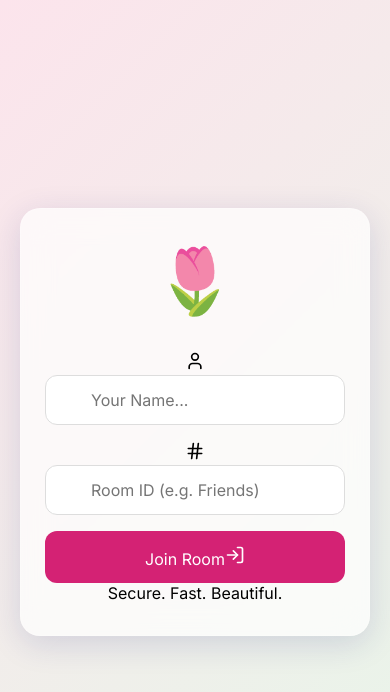
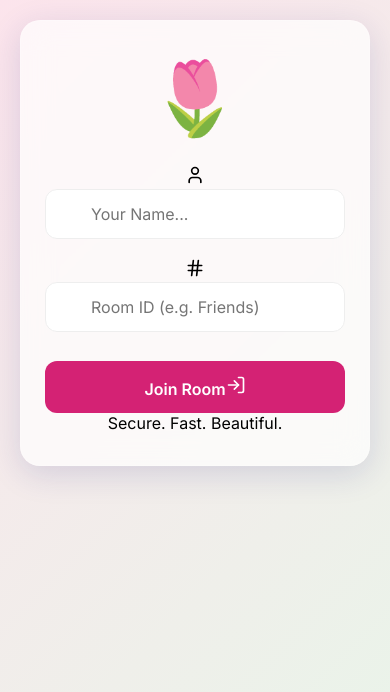
Before and after one commit to Shivami97/tulip-chat, a React (Vite) app: page / in a window 390 px wide. Shown: the top 692 px of the page. Built offline with nearby package versions, Linux system fonts and the light colour scheme; no server answers.

Commit message:
fix mobile layout properly

```diff
--- a/src/index.css
+++ b/src/index.css
@@ -1,12 +1,14 @@
 @import url('https://fonts.googleapis.com/css2?family=Inter:wght@300;400;500;600;700&display=swap');
 
-/* ================= VARIABLES ================= */
+/* ================= ROOT COLORS ================= */
+
 :root {
   --primary: #d42274;
   --primary-light: #ff75a0;
   --secondary: #2e7d32;
 
   --bg-gradient: linear-gradient(135deg, #fce4ec 0%, #e8f5e9 100%);
+
   --glass-bg: rgba(255, 255, 255, 0.7);
   --glass-border: rgba(255, 255, 255, 0.2);
 
@@ -18,42 +20,58 @@
 }
 
 /* ================= RESET ================= */
+
 * {
   margin: 0;
   padding: 0;
   box-sizing: border-box;
+
   font-family: "Inter", sans-serif;
+
   -webkit-tap-highlight-color: transparent;
 }
 
 /* ================= BODY ================= */
+
 body {
   background: var(--bg-gradient);
-  min-height: 100vh;
+
+  min-height: 100dvh;
   width: 100vw;
-
-  display: flex;
-  justify-content: center;
-  align-items: center;
 
   overflow: hidden;
 }
 
 /* ================= ROOT ================= */
+
 #root {
   width: 100%;
-  height: 100%;
+  height: 100dvh;
+
   display: flex;
   justify-content: center;
-  align-items: center;
+  align-items: stretch;
+}
+
+/* ================= SCROLLBAR ================= */
+
+::-webkit-scrollbar {
+  width: 6px;
+}
+
+::-webkit-scrollbar-thumb {
+  background: rgba(0,0,0,0.15);
+  border-radius: 10px;
 }
 
 /* ================= ANIMATION ================= */
+
 @keyframes fadeIn {
   from {
     opacity: 0;
     transform: translateY(10px);
   }
+
   to {
     opacity: 1;
     transform: translateY(0);
@@ -61,10 +79,11 @@ body {
 }
 
 .fade-in {
-  animation: fadeIn 0.5s ease-out;
+  animation: fadeIn 0.4s ease-out;
 }
 
 /* ================= JOIN PAGE ================= */
+
 .join-container {
   width: 100%;
   max-width: 450px;
@@ -73,6 +92,7 @@ body {
 
 .join-card {
   background: var(--glass-bg);
+
   backdrop-filter: blur(15px);
 
   border: 1px solid var(--glass-border);
@@ -81,22 +101,19 @@ body {
   padding: 3rem 2rem;
 
   box-shadow: var(--shadow);
+
   text-align: center;
 }
 
-.logo-section {
-  margin-bottom: 2rem;
-}
-
 .tulip-logo-emoji {
-  font-size: 4rem;
-  margin-bottom: 1rem;
+  font-size: 4.5rem;
+  margin-bottom: 1.5rem;
 }
 
 .form-section {
   display: flex;
   flex-direction: column;
-  gap: 1rem;
+  gap: 1.2rem;
 }
 
 .input-group {
@@ -105,34 +122,45 @@ body {
 
 .input-group input {
   width: 100%;
+
   padding: 14px 14px 14px 45px;
 
   border-radius: 12px;
-  border: 1px solid #ddd;
+  border: 1px solid #eee;
+
+  font-size: 16px;
 
   outline: none;
-  font-size: 16px;
+
+  background: rgba(255,255,255,0.9);
 }
 
 .join-btn {
+  margin-top: 10px;
+
   padding: 14px;
 
   background: var(--primary);
+
   color: white;
 
   border: none;
   border-radius: 12px;
 
   font-size: 1rem;
+  font-weight: 600;
+
   cursor: pointer;
 }
 
 /* ================= CHAT WINDOW ================= */
+
 .chat-window {
   width: 100%;
   max-width: 900px;
 
-  height: 90vh;
+  height: 100%;
+  max-height: 100dvh;
 
   background: var(--glass-bg);
 
@@ -148,63 +176,78 @@ body {
 }
 
 /* ================= HEADER ================= */
+
 .chat-header {
-  padding: 1rem;
+  background: rgba(255,255,255,0.9);
 
-  background: rgba(255, 255, 255, 0.7);
+  padding: 12px 16px;
 
   display: flex;
   justify-content: space-between;
   align-items: center;
 
   border-bottom: 1px solid #eee;
+
+  flex-shrink: 0;
 }
 
 .header-info {
   display: flex;
   align-items: center;
-  gap: 1rem;
+  gap: 10px;
 }
 
 .avatar-small {
-  width: 42px;
-  height: 42px;
+  width: 40px;
+  height: 40px;
 
   border-radius: 50%;
 
   background: white;
 
   display: flex;
+  justify-content: center;
   align-items: center;
-  justify-content: center;
+
+  border: 1px solid var(--primary-light);
 }
 
-.back-btn {
-  display: none;
+.room-details h2 {
+  font-size: 1rem;
+}
+
+.room-details p {
+  font-size: 0.75rem;
+  color: var(--secondary);
+}
+
+.header-actions button {
   background: none;
   border: none;
+
   cursor: pointer;
 }
 
 /* ================= BODY ================= */
+
 .chat-body {
   flex: 1;
 
-  padding: 1rem;
+  padding: 16px;
 
   overflow-y: auto;
 
   display: flex;
   flex-direction: column;
 
-  gap: 1rem;
-
-  background: rgba(255, 255, 255, 0.2);
+  gap: 12px;
 }
 
 /* ================= MESSAGE ================= */
+
 .message {
   max-width: 70%;
+
   display: flex;
   flex-direction: column;
 }
@@ -224,90 +267,134 @@ body {
 
   border-radius: 14px;
 
-  font-size: 0.95rem;
+  font-size: 0.9rem;
 }
 
 #you .message-content {
   background: var(--primary);
   color: white;
+
+  border-bottom-right-radius: 2px;
 }
 
 #other .message-content {
   background: white;
+
+  border-bottom-left-radius: 2px;
 }
 
 .message-meta {
   font-size: 0.7rem;
-  color: var(--text-muted);
 
   margin-top: 3px;
 
   display: flex;
   gap: 6px;
+
+  color: var(--text-muted);
+}
+
+.author {
+  font-weight: 600;
+  color: var(--secondary);
 }
 
 /* ================= FOOTER ================= */
+
 .chat-footer {
-  padding: 0.8rem;
-
   background: white;
 
+  padding: 10px 14px;
+
   display: flex;
-  gap: 0.8rem;
+  gap: 10px;
+
+  align-items: center;
+
+  border-top: 1px solid #eee;
+
+  flex-shrink: 0;
 }
 
 .chat-footer input {
   flex: 1;
 
-  padding: 12px 16px;
+  padding: 10px 18px;
 
-  border-radius: 25px;
-  border: 1px solid #ddd;
+  border-radius: 30px;
+
+  border: 1px solid #eee;
+
+  font-size: 16px;
 
   outline: none;
-  font-size: 16px;
+
+  background: #f8f9fa;
 }
 
 .chat-footer button {
-  width: 42px;
-  height: 42px;
+  width: 44px;
+  height: 44px;
 
   border-radius: 50%;
 
+  border: none;
+
   background: var(--primary);
+
   color: white;
 
-  border: none;
   cursor: pointer;
 
   display: flex;
+  justify-content: center;
   align-items: center;
-  justify-content: center;
 }
 
 /* ================= TYPING ================= */
+
 .typing-indicator {
   font-size: 0.8rem;
+
   color: var(--text-muted);
+
   margin-left: 5px;
 }
 
+/* ================= BACK BUTTON ================= */
+
+.back-btn {
+  display: none;
+}
+
 /* ================= MOBILE ================= */
+
 @media (max-width: 768px) {
 
   body {
-    align-items: stretch;
+    overflow: hidden;
   }
 
   #root {
-    height: 100vh;
+    height: 100dvh;
   }
 
   .chat-window {
-    height: 100vh;
+    height: 100dvh;
     max-width: 100%;
+    border-radius: 0;
+  }
 
-    border-radius: 0;
+  .chat-header {
+    padding: 10px;
+  }
+
+  .chat-body {
+    padding: 12px;
+  }
+
+  .chat-footer {
+    padding: 8px;
   }
 
   .back-btn {
```
